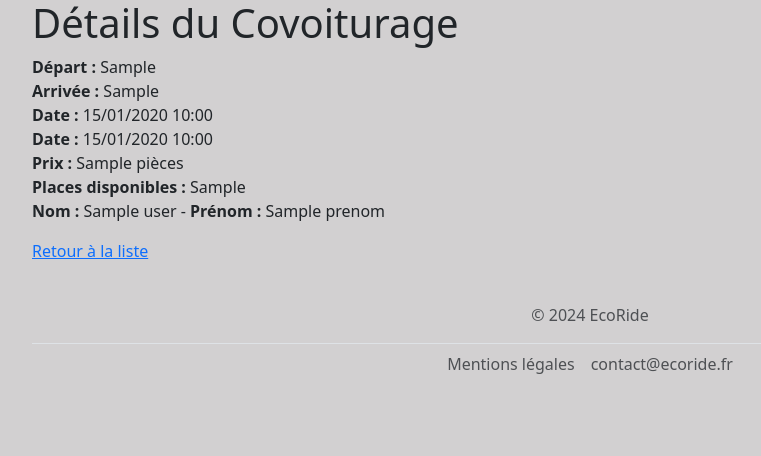
After one commit to mohamedDVP/ecoRide, a Symfony app: template templates/covoiturage/detail.html.twig in a window 1280 px wide; the page is wider, and only the part inside the window is pictured. The commit adds this page. Shown: the part 588-1044 px from the top of that part, without its empty margins (50-811 px from the left). Run offline with Twig, Linux system fonts and the light colour scheme; the template is opened without the code that fills it: most values are stand-ins (such as "Sample title", 1, 10 or a date in 2020); some libraries are stand-ins or nearby versions.

Commit message:
page d'affichage du détail d'un covoiturage (début) fonctionnel

```diff
--- a/src/Entity/Covoiturage.php
+++ b/src/Entity/Covoiturage.php
@@ -209,4 +209,9 @@ class Covoiturage
 
         return $this;
     }
+
+    public function __toString(): string
+    {
+        return $this->lieuDepart . ' (' .$this->dateDepart->format('d/m/Y') .' → ' . $this->lieuArrivee . ' (' . $this->dateArrivee->format('d/m/Y') . ')';
+    }
 }
--- /dev/null
+++ b/templates/covoiturage/detail.html.twig
@@ -0,0 +1,23 @@
+{% extends 'base.html.twig' %}
+
+{% block title %}Détail du Covoiturage{% endblock %}
+
+{% block body %}
+    <h1>Détails du Covoiturage</h1>
+
+    <ul class="list-unstyled">
+        <li><strong>Départ :</strong> {{ covoiturage.getLieuDepart() }}</li>
+        <li><strong>Arrivée :</strong> {{ covoiturage.getLieuArrivee() }}</li>
+        <li><strong>Date :</strong> {{ covoiturage.getDateDepart()|date('d/m/Y H:i') }}</li>
+        <li><strong>Date :</strong> {{ covoiturage.getDateArrivee()|date('d/m/Y H:i') }}</li>
+        <li><strong>Prix :</strong> {{ covoiturage.getPrixPersonne() }} pièces</li>
+        <li><strong>Places disponibles :</strong> {{ covoiturage.getNbPlace() }}</li>
+        {% for user in covoiturage.users %}
+            <li><strong>Nom : </strong>{{ user.nom }} - <strong>Prénom : </strong> {{ user.prenom }} </li>
+        {% else %}
+            <li>Aucun utilisateur inscrit</li>
+        {% endfor %}
+    </ul>
+
+    <a href="{{ path('covoiturage_liste') }}">Retour à la liste</a>
+{% endblock %}
--- a/templates/covoiturage/index.html.twig
+++ b/templates/covoiturage/index.html.twig
@@ -36,8 +36,7 @@
 			{% for covoiturage in covoiturages %}
 				<div class="col-md-4 mb-4">
 					<div class="card" style="max-width: 400px;">
-						<div
-							class="row">
+						<div class="row">
 							<!-- Première partie : Infos utilisateur -->
 							<div class="col-6 d-flex flex-column justify-content-center align-items-center p-3">
 								{% for users in covoiturage.users %}
@@ -81,7 +80,7 @@
 										</p>
 									</div>
 									<div class="text-center">
-										<a href="{{ path('covoiturage_liste', {'id': covoiturage.id}) }}" class="btn btn-primary">Détail</a>
+										<a href="{{ path('covoiturage_detail', {'id': covoiturage.id}) }}" class="btn btn-primary">Détail</a>
 									</div>
 								</div>
 							</div>
```
Also changed, not shown: src/Controller/CovoiturageController.php (+15 -2 lines).
